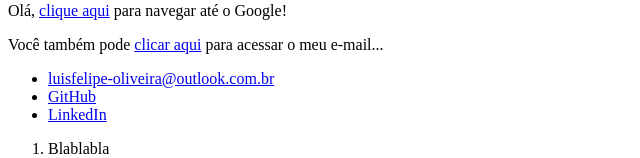
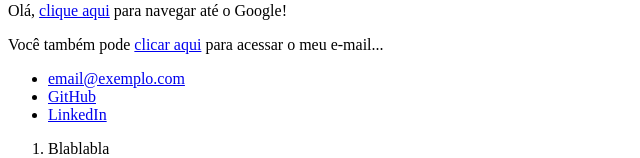
Before and after one commit to Felipstein/PrimeiroSite, a plain HTML site: page index.html in a window 1280 px wide. Shown: the part 698-856 px from the top of the page, without its empty margins (0-640 px from the left). Drawn offline with Linux system fonts and the light colour scheme.

Commit message:
Atualizado

```diff
--- a/index.html
+++ b/index.html
@@ -19,13 +19,13 @@
                     <img src="https://i.imgur.com/uiExB6N.png" alt="Outro cafézin, mas cartoon">
                 </header>
                 <p>Olá, <a href="https://www.google.com.br/" target="_blank">clique aqui</a> para navegar até o Google!</p>
-                <p>Você também pode <a href="mailto:luisfelipe-oliveira@outlook.com.br">clicar aqui</a> para acessar o meu e-mail...</p>
+                <p>Você também pode <a href="mailto:email@exemplo.com">clicar aqui</a> para acessar o meu e-mail...</p>
             </article>
         </section>
         <footer>
             <ul>
                 <li>
-                    <a href="mailto:luisfelipe-oliveira@outlook.com.br">luisfelipe-oliveira@outlook.com.br</a>
+                    <a href="mailto:email@exemplo.com">email@exemplo.com</a>
                 </li>
                 <li>
                     <a href="https://github.com/Felipstein" target="_blank">GitHub</a>
```
